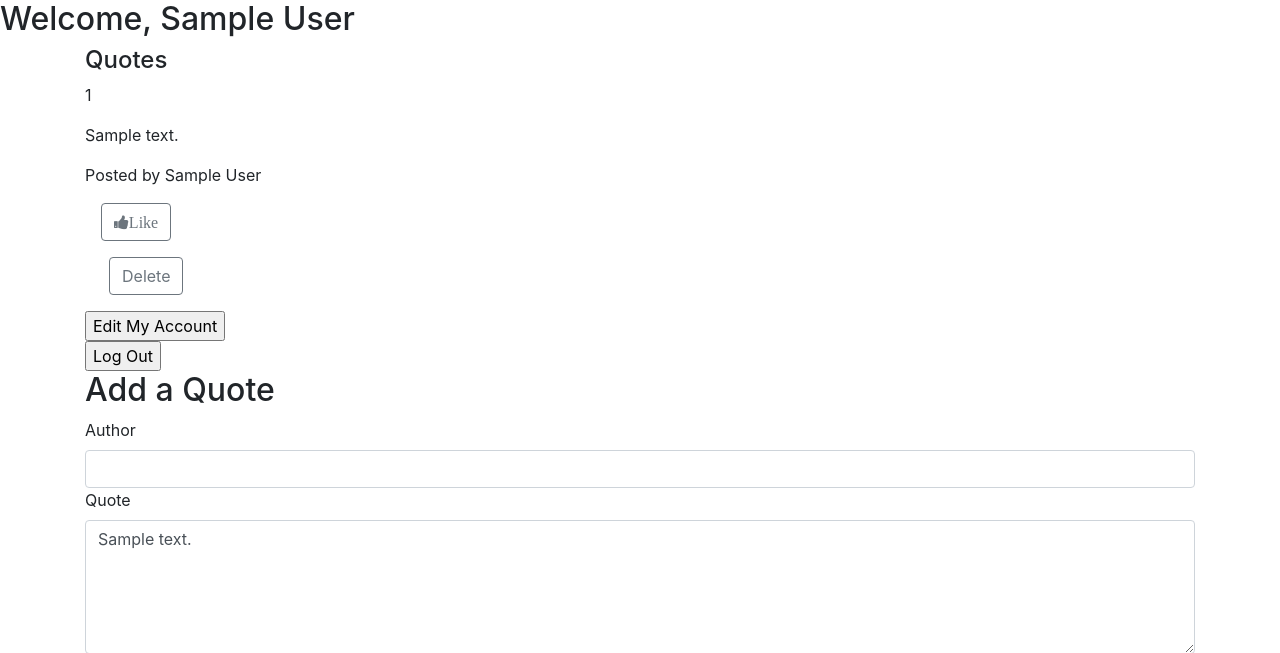
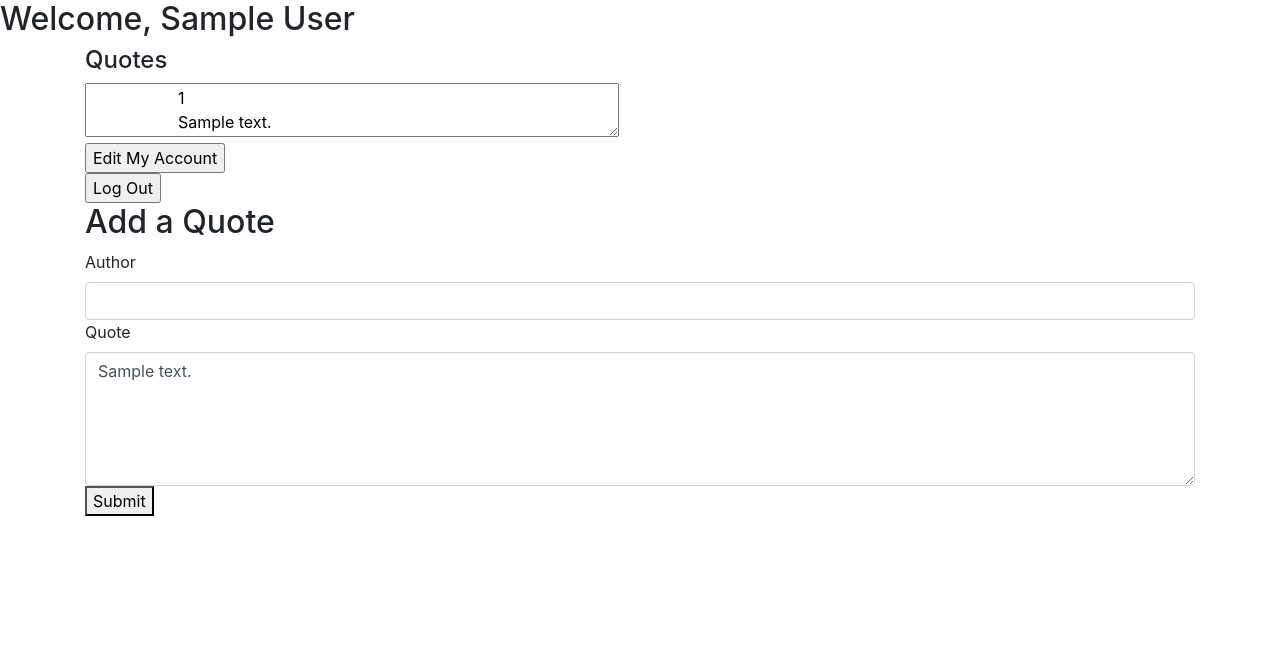
Before and after one commit to exiled-kal/trialdashboard, a Django app: template trial1_app/templates/success.html in a window 1280 px wide. Shown: the top 653 px of the page. Run offline with Django 3.2, Linux system fonts and the light colour scheme; a user stored in the database is signed in; tables that the repository leaves empty hold one stand-in row (values such as "Sample post"); the template is opened without the code that fills it: most values are stand-ins (such as "Sample title", 1, 10 or a date in 2020); data that the repository does not hold is empty; some libraries are stand-ins or nearby versions.

Commit message:
changes made

```diff
--- a/trial1_app/templates/success.html
+++ b/trial1_app/templates/success.html
@@ -21,14 +21,23 @@
         <div class="quotes">
             <h4>Quotes</h4>
             <div class="quotesrow">
-
-                <P> {{blog.id}}</P>
-                <p>{{blog.description}}</p>
-                <p>Posted by {{user.first_name}} {{user.last_name}}</p>
-                <p><a href="/quotes" class="btn btn-outline-secondary ml-3" role="button"><i
-                            class="fa fa-thumbs-up">Like</i></a></p>
-                <p><a href="/quotes" class="btn btn-outline-secondary ml-4" role="button">Delete</a></p>
-
+                <textarea name="story" row="5" cols="50">
+                    {{blog.id}}
+                    {{blog.description}}
+                     <p>Posted by {{user.first_name}} {{user.last_name}}</p>
+                    <p>
+                        <form action="success" class="btn btn-outline-secondary ml-3" role="button">< iclass="fa fa-thumbs-up">
+                            {% csrf_token %}
+                                Like</i>
+                    </p>
+                        </form>
+                    <p>
+                        <form action="success" class="btn btn-outline-secondary ml-4" role="button">
+                            {% csrf_token %}
+                            Delete
+                        </form>
+                    </p>
+                </textarea>
             </div>
         </div>
         <div class="post">
```
